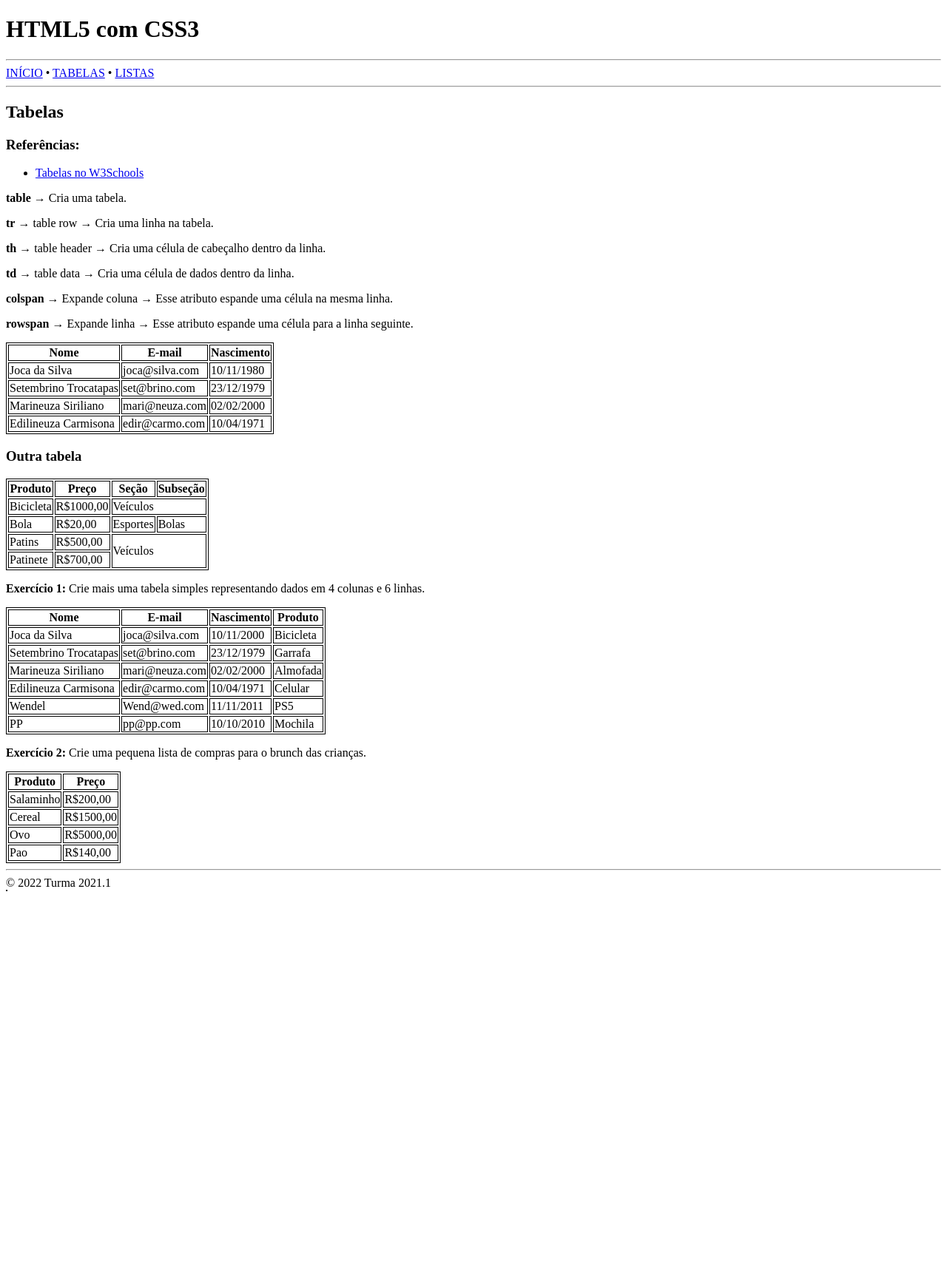
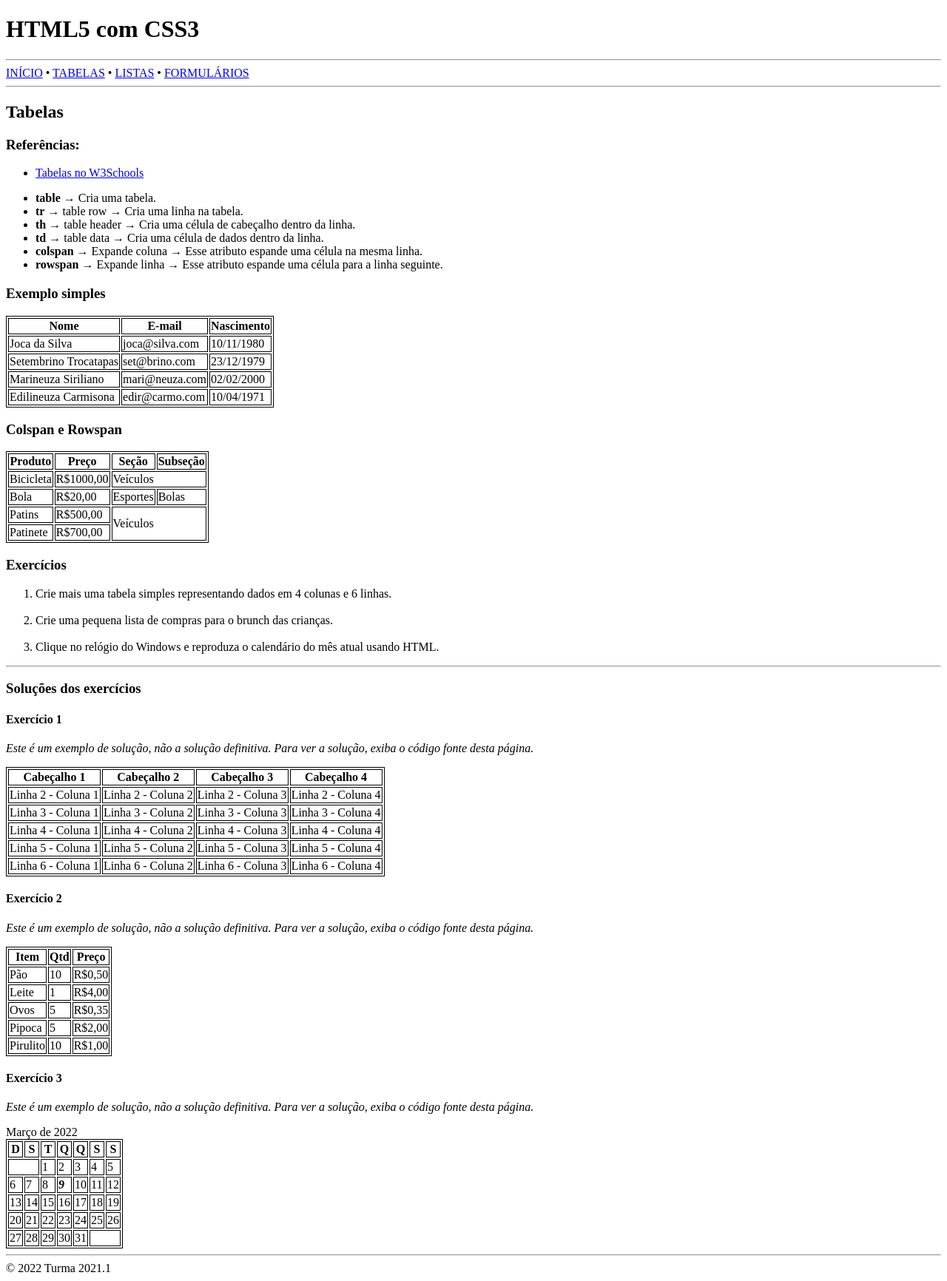
Before and after one commit to Wendelzin99/HTML_CSS_02, a PHP site: page /tables.php in a window 1280 px wide. Shown: the whole page at 74% size. Before the commit the page ends 1205 px from the top, so only its background shows below. Run offline with PHP 8.4, Linux system fonts and the light colour scheme.

Commit message:
20220303_01

```diff
--- a/_header.php
+++ b/_header.php
@@ -22,6 +22,8 @@
         <a href="/tables.php">TABELAS</a>
         &bull;
         <a href="/lists.php">LISTAS</a>
+        &bull;
+        <a href="/forms.php">FORMULÁRIOS</a>
     </nav>
 
     <hr>
--- a/tables.php
+++ b/tables.php
@@ -1,7 +1,13 @@
 <?php require __DIR__ . "/_header.php"; ?>
 
 <style>
-    table, tr, th, td {
+    /**
+     * Folhas de estilo somente para facilitar a visualização dos elementos das tabelas.
+     */
+    table,
+    tr,
+    th,
+    td {
         border: 1px solid black;
     }
 </style>
@@ -13,12 +19,16 @@
     <li><a href="https://www.w3schools.com/html/html_tables.asp" target="_blank">Tabelas no W3Schools</a></li>
 </ul>
 
-<p><strong>table</strong> &rarr; Cria uma tabela.</p>
-<p><strong>tr</strong> &rarr; table row &rarr; Cria uma linha na tabela.</p>
-<p><strong>th</strong> &rarr; table header &rarr; Cria uma célula de cabeçalho dentro da linha.</p>
-<p><strong>td</strong> &rarr; table data &rarr; Cria uma célula de dados dentro da linha.</p>
-<p><strong>colspan</strong> &rarr; Expande coluna &rarr; Esse atributo espande uma célula na mesma linha.</p>
-<p><strong>rowspan</strong> &rarr; Expande linha &rarr; Esse atributo espande uma célula para a linha seguinte.</p>
+<ul>
+    <li><strong>table</strong> &rarr; Cria uma tabela.</li>
+    <li><strong>tr</strong> &rarr; table row &rarr; Cria uma linha na tabela.</li>
+    <li><strong>th</strong> &rarr; table header &rarr; Cria uma célula de cabeçalho dentro da linha.</li>
+    <li><strong>td</strong> &rarr; table data &rarr; Cria uma célula de dados dentro da linha.</li>
+    <li><strong>colspan</strong> &rarr; Expande coluna &rarr; Esse atributo espande uma célula na mesma linha.</li>
+    <li><strong>rowspan</strong> &rarr; Expande linha &rarr; Esse atributo espande uma célula para a linha seguinte.</li>
+</ul>
+
+<h3>Exemplo simples</h3>
 
 <table>
 
@@ -54,7 +64,7 @@
 
 </table>
 
-<h3>Outra tabela</h3>
+<h3>Colspan e Rowspan</h3>
 
 <table>
 
@@ -91,93 +101,176 @@
 
 </table>
 
-<p><strong>Exercício 1:</strong> Crie mais uma tabela simples representando dados em 4 colunas e 6 linhas.</p>
+<h3>Exercícios</h3>
+<ol>
+    <li>Crie mais uma tabela simples representando dados em 4 colunas e 6 linhas.</li><br>
+    <li>Crie uma pequena lista de compras para o brunch das crianças.</li><br>
+    <li>Clique no relógio do Windows e reproduza o calendário do mês atual usando HTML.</li>
+</ol>
+
+<hr>
+
+<h3>Soluções dos exercícios</h3>
+
+<h4>Exercício 1</h4>
+<p><em>Este é um exemplo de solução, não a solução definitiva. Para ver a solução, exiba o código fonte desta página.</em></p>
+
+<table>
+
+    <!-- Primeira linha - Cabeçalho -->
+    <tr>
+        <th>Cabeçalho 1</th>
+        <th>Cabeçalho 2</th>
+        <th>Cabeçalho 3</th>
+        <th>Cabeçalho 4</th>
+    </tr>
+
+    <!-- Linhs 2 à 6 - Dados -->
+    <tr>
+        <td>Linha 2 - Coluna 1</td>
+        <td>Linha 2 - Coluna 2</td>
+        <td>Linha 2 - Coluna 3</td>
+        <td>Linha 2 - Coluna 4</td>
+    </tr>
+
+    <tr>
+        <td>Linha 3 - Coluna 1</td>
+        <td>Linha 3 - Coluna 2</td>
+        <td>Linha 3 - Coluna 3</td>
+        <td>Linha 3 - Coluna 4</td>
+    </tr>
+
+    <tr>
+        <td>Linha 4 - Coluna 1</td>
+        <td>Linha 4 - Coluna 2</td>
+        <td>Linha 4 - Coluna 3</td>
+        <td>Linha 4 - Coluna 4</td>
+    </tr>
+
+    <tr>
+        <td>Linha 5 - Coluna 1</td>
+        <td>Linha 5 - Coluna 2</td>
+        <td>Linha 5 - Coluna 3</td>
+        <td>Linha 5 - Coluna 4</td>
+    </tr>
+
+    <tr>
+        <td>Linha 6 - Coluna 1</td>
+        <td>Linha 6 - Coluna 2</td>
+        <td>Linha 6 - Coluna 3</td>
+        <td>Linha 6 - Coluna 4</td>
+    </tr>
+
+</table>
+
+<h4>Exercício 2</h4>
+<p><em>Este é um exemplo de solução, não a solução definitiva. Para ver a solução, exiba o código fonte desta página.</em></p>
 
 <table>
 
     <tr>
-        <th>Nome</th>
-        <th>E-mail</th>
-        <th>Nascimento</th>
-        <th>Produto</th>
-
+        <th>Item</th>
+        <th>Qtd</th>
+        <th>Preço</th>
     </tr>
 
     <tr>
-        <td>Joca da Silva</td>
-        <td>joca@silva.com</td>
-        <td>10/11/2000</td>
-        <td>Bicicleta</td>
-
+        <td>Pão</td>
+        <td>10</td>
+        <td>R$0,50</td>
     </tr>
 
     <tr>
-        <td>Setembrino Trocatapas</td>
-        <td>set@brino.com</td>
-        <td>23/12/1979</td>
-        <td>Garrafa</td>
+        <td>Leite</td>
+        <td>1</td>
+        <td>R$4,00</td>
     </tr>
 
     <tr>
-        <td>Marineuza Siriliano</td>
-        <td>mari@neuza.com</td>
-        <td>02/02/2000</td>
-        <td>Almofada</td>
+        <td>Ovos</td>
+        <td>5</td>
+        <td>R$0,35</td>
     </tr>
 
     <tr>
-        <td>Edilineuza Carmisona</td>
-        <td>edir@carmo.com</td>
-        <td>10/04/1971</td>
-        <td>Celular</td>
+        <td>Pipoca</td>
+        <td>5</td>
+        <td>R$2,00</td>
     </tr>
 
+    <tr>
+        <td>Pirulito</td>
+        <td>10</td>
+        <td>R$1,00</td>
+    </tr>
+
+</table>
+
+<h4>Exercício 3</h4>
+<p><em>Este é um exemplo de solução, não a solução definitiva. Para ver a solução, exiba o código fonte desta página.</em></p>
+Março de 2022
+<table>
 
     <tr>
-        <td>Wendel</td>
-        <td>Wend@wed.com</td>
-        <td>11/11/2011</td>
-        <td>PS5</td>
+        <th>D</th>
+        <th>S</th>
+        <th>T</th>
+        <th>Q</th>
+        <th>Q</th>
+        <th>S</th>
+        <th>S</th>
+    </tr>
 
-        <tr>
-        <td>PP</td>
-        <td>pp@pp.com</td>
-        <td>10/10/2010</td>
-        <td>Mochila</td>
+    <tr>
+        <td colspan="2"></td>
+        <td>1</td>
+        <td>2</td>
+        <td>3</td>
+        <td>4</td>
+        <td>5</td>
+    </tr>
+
+    <tr>
+        <td>6</td>
+        <td>7</td>
+        <td>8</td>
+        <td><strong><em>9</em></strong></td>
+        <td>10</td>
+        <td>11</td>
+        <td>12</td>
+    </tr>
+
+    <tr>
+        <td>13</td>
+        <td>14</td>
+        <td>15</td>
+        <td>16</td>
+        <td>17</td>
+        <td>18</td>
+        <td>19</td>
+    </tr>
+
+    <tr>
+        <td>20</td>
+        <td>21</td>
+        <td>22</td>
+        <td>23</td>
+        <td>24</td>
+        <td>25</td>
+        <td>26</td>
+    </tr>
+
+    <tr>
+        <td>27</td>
+        <td>28</td>
+        <td>29</td>
+        <td>30</td>
+        <td>31</td>
+        <td colspan="2"></td>
+    </tr>
 
 </table>
 
 
-<p><strong>Exercício 2:</strong> Crie uma pequena lista de compras para o brunch das crianças.</p>
-
-<table>
-
-    <tr>
-        <th>Produto</th>
-        <th>Preço</th>
-
-    </tr>
-
-    <tr>
-        <td>Salaminho</td>
-        <td>R$200,00</td>
-
-    </tr>
-
-    <tr>
-        <td>Cereal</td>
-        <td>R$1500,00</td>
-    </tr>
-
-    <tr>
-        <td>Ovo</td>
-        <td>R$5000,00</td>
-    </tr>
-
-    <tr>
-        <td>Pao</td>
-        <td>R$140,00</td>
-    </tr>
-<table>
 
 <?php require __DIR__ . "/_footer.php"; ?>
```
Also changed, not shown: form_process.php (added, +17 -0 lines), forms.php (added, +181 -0 lines), lists.php (+44 -20 lines), Doguinho/favicon.png (added), Doguinho/logo_01.png (added), 1 other file.
